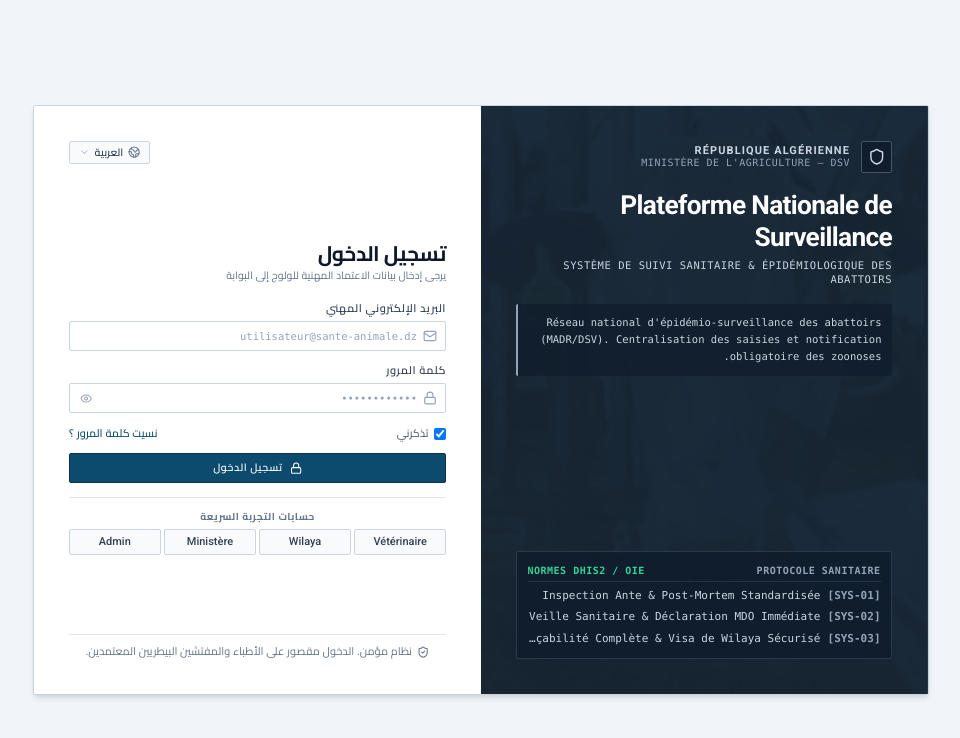
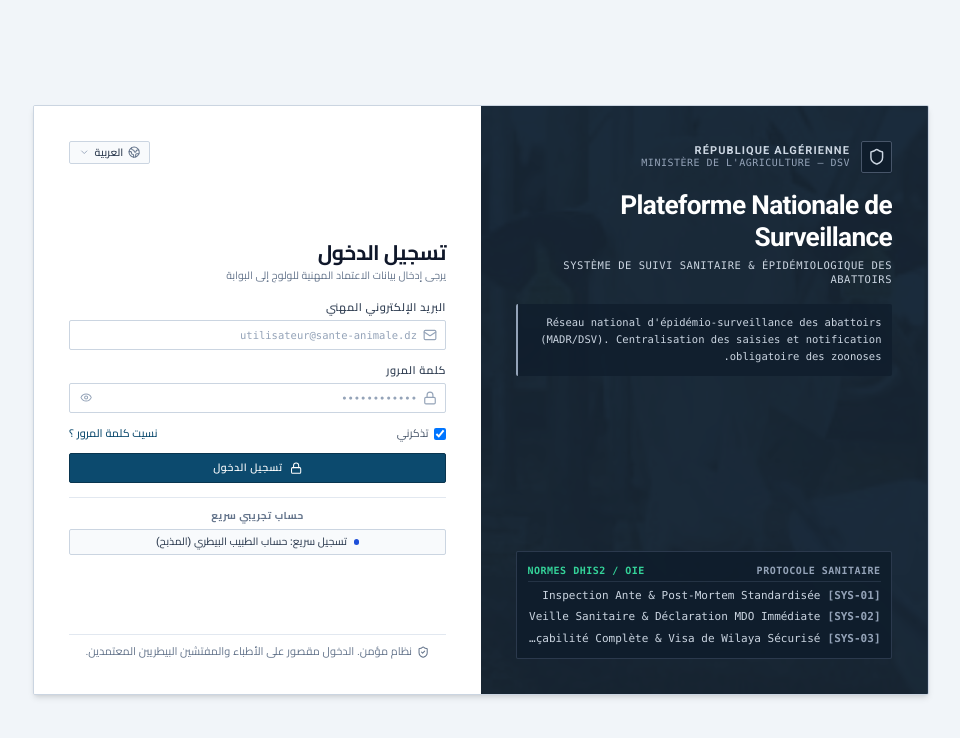
Before and after one commit to moussa-ms13/animal-disease-platform, a React (Vite) app: page /login in a window 1280 px wide. Shown: the top 738 px of the page, without its empty margins (179-1139 px from the left). Built offline with nearby package versions, Linux system fonts and the light colour scheme; no server answers.

Commit message:
refactor(auth): remove extra role buttons from login page, keeping only veterinarian quick access

```diff
--- a/src/pages/auth/LoginPage.jsx
+++ b/src/pages/auth/LoginPage.jsx
@@ -339,41 +339,23 @@
               </button>
             </form>
 
-            {/* Quick Role Tester (Dense Utilitarian Buttons) */}
+            {/* Quick Access (Veterinarian Demo Account) */}
             <div className="mt-4 pt-3 border-t border-slate-200 text-center">
               <span className="text-[10px] uppercase font-bold tracking-wider text-slate-500 block mb-1.5">
-                {i18n.language === 'ar' ? 'حسابات التجربة السريعة' : 'Comptes de test rapide (Rôles)'}
+                {i18n.language === 'ar' ? 'حساب تجريبي سريع' : 'Accès Rapide Démonstration'}
               </span>
-              <div className="grid grid-cols-2 sm:grid-cols-4 gap-1 text-[11px]">
-                <button
-                  type="button"
-                  onClick={() => setDemoAccount('vet@sante-animale.dz')}
-                  className="px-2 py-1 rounded-sm bg-slate-50 hover:bg-slate-100 border border-slate-300 text-slate-700 font-medium transition-colors cursor-pointer truncate"
-                >
-                  Vétérinaire
-                </button>
-                <button
-                  type="button"
-                  onClick={() => setDemoAccount('wilaya@sante-animale.dz')}
-                  className="px-2 py-1 rounded-sm bg-slate-50 hover:bg-slate-100 border border-slate-300 text-slate-700 font-medium transition-colors cursor-pointer truncate"
-                >
-                  Wilaya
-                </button>
-                <button
-                  type="button"
-                  onClick={() => setDemoAccount('central@sante-animale.dz')}
-                  className="px-2 py-1 rounded-sm bg-slate-50 hover:bg-slate-100 border border-slate-300 text-slate-700 font-medium transition-colors cursor-pointer truncate"
-                >
-                  Ministère
-                </button>
-                <button
-                  type="button"
-                  onClick={() => setDemoAccount('admin@sante-animale.dz')}
-                  className="px-2 py-1 rounded-sm bg-slate-50 hover:bg-slate-100 border border-slate-300 text-slate-700 font-medium transition-colors cursor-pointer truncate"
-                >
-                  Admin
-                </button>
-              </div>
+              <button
+                type="button"
+                onClick={() => setDemoAccount('vet@sante-animale.dz')}
+                className="w-full py-1.5 px-3 rounded-sm bg-slate-50 hover:bg-slate-100 border border-slate-300 text-slate-700 hover:text-slate-900 font-medium text-xs transition-colors cursor-pointer flex items-center justify-center gap-2"
+              >
+                <span className="w-1.5 h-1.5 rounded-full bg-blue-700 shrink-0"></span>
+                <span>
+                  {i18n.language === 'ar'
+                    ? 'تسجيل سريع: حساب الطبيب البيطري (المذبح)'
+                    : 'Praticien Vétérinaire (vet@sante-animale.dz)'}
+                </span>
+              </button>
             </div>
           </div>
 
```
